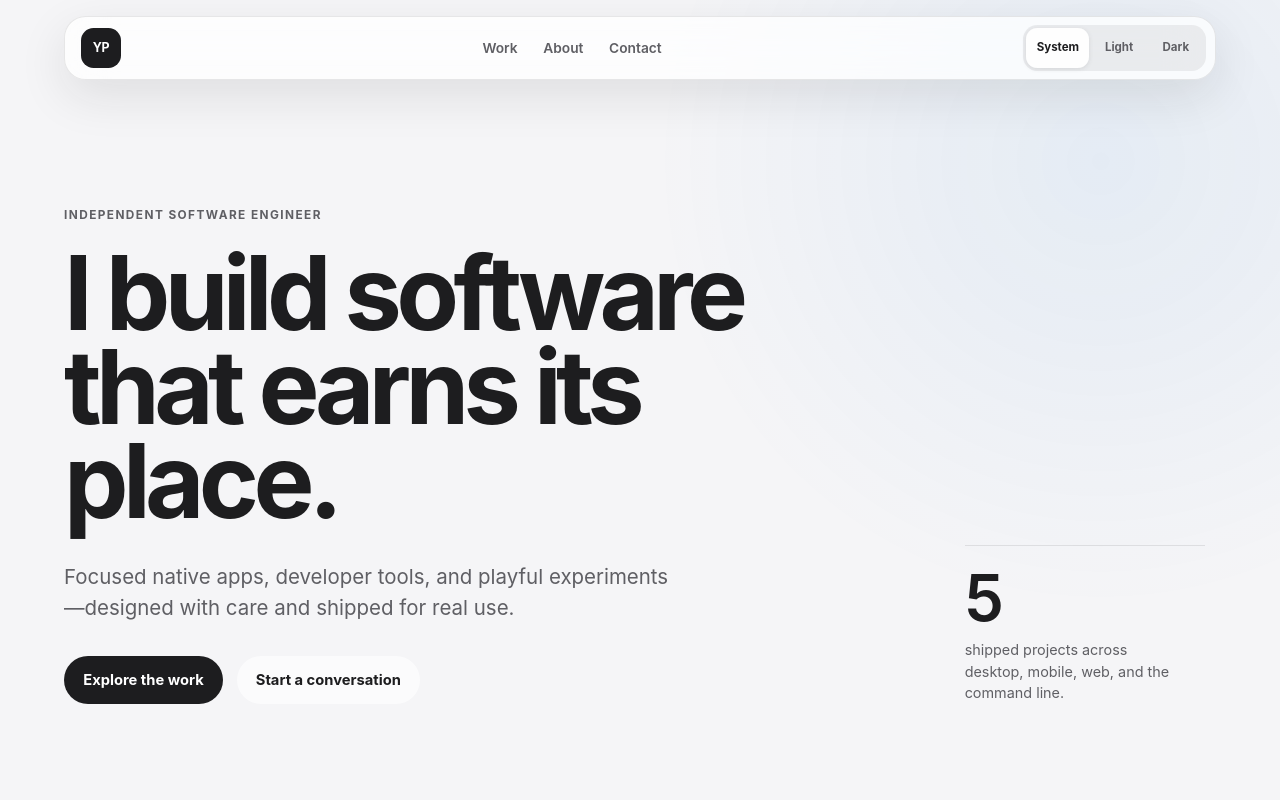
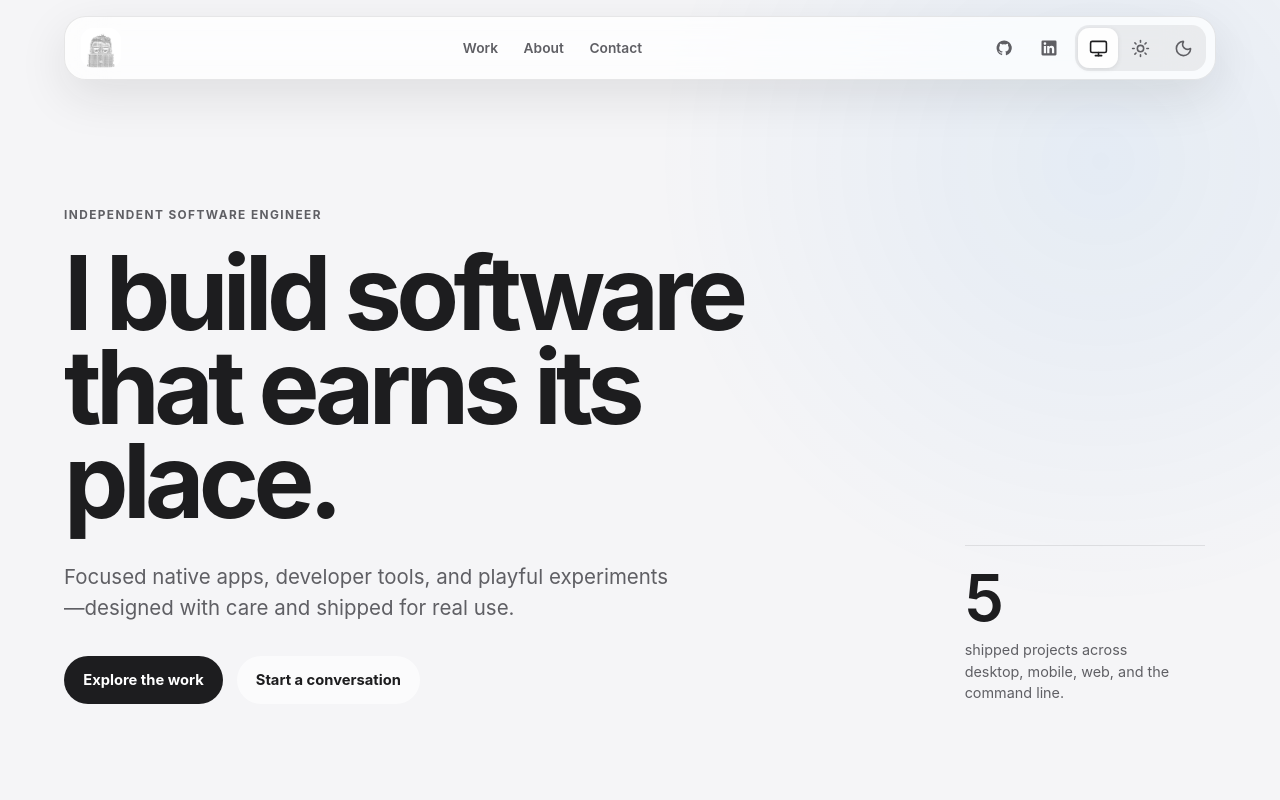
Before and after one commit to MasterYoav/Portfolio, an Astro site: page / in a window 1280 px wide. Shown: the top 800 px of the page. Built offline with nearby package versions, Linux system fonts and the light colour scheme; Astro itself is replaced by a stand-in of ours.

Commit message:
feat: refine portfolio navigation controls

```diff
--- a/src/components/AppearanceControl.test.tsx
+++ b/src/components/AppearanceControl.test.tsx
@@ -3,11 +3,12 @@ import { render, screen } from '@testing-library/react';
 import { expect, it, vi } from 'vitest';
 import { AppearanceControl } from './AppearanceControl';
 
-it('exposes System, Light, and Dark choices with the active value', () => {
+it('exposes icon-only System, Light, and Dark choices with the active value', () => {
   render(<AppearanceControl value="system" onChange={vi.fn()} />);
 
   expect(screen.getByRole('radiogroup', { name: 'Appearance' })).toBeTruthy();
   expect(screen.getByRole<HTMLInputElement>('radio', { name: 'System' }).checked).toBe(true);
   expect(screen.getByRole('radio', { name: 'Light' })).toBeTruthy();
   expect(screen.getByRole('radio', { name: 'Dark' })).toBeTruthy();
+  expect(screen.getByTitle('Use system appearance')).toBeTruthy();
 });
--- a/src/components/AppearanceControl.tsx
+++ b/src/components/AppearanceControl.tsx
@@ -1,4 +1,5 @@
 import * as React from 'react';
+import { Monitor, Moon, Sun } from 'lucide-react';
 
 import type { AppearancePreference } from '@/lib/appearance';
 
@@ -8,12 +9,19 @@ type AppearanceControlProps = {
 };
 
 const options: AppearancePreference[] = ['system', 'light', 'dark'];
+const optionMeta = {
+  system: { label: 'System', title: 'Use system appearance', Icon: Monitor },
+  light: { label: 'Light', title: 'Use light appearance', Icon: Sun },
+  dark: { label: 'Dark', title: 'Use dark appearance', Icon: Moon },
+} as const;
 
 export function AppearanceControl({ value, onChange }: AppearanceControlProps) {
   return (
     <fieldset aria-label="Appearance" className="appearance-control" role="radiogroup">
-      {options.map((option) => (
-        <label key={option}>
+      {options.map((option) => {
+        const { Icon, label, title } = optionMeta[option];
+        return (
+        <label key={option} title={title}>
           <input
             type="radio"
             name="appearance"
@@ -21,9 +29,11 @@ export function AppearanceControl({ value, onChange }: AppearanceControlProps) {
             checked={value === option}
             onChange={() => onChange(option)}
           />
-          <span>{option[0].toUpperCase() + option.slice(1)}</span>
+          <span aria-hidden="true"><Icon size={19} strokeWidth={2} /></span>
+          <span className="sr-only">{label}</span>
         </label>
-      ))}
+        );
+      })}
     </fieldset>
   );
 }
--- a/src/components/PortfolioExperience.tsx
+++ b/src/components/PortfolioExperience.tsx
@@ -57,14 +57,22 @@ export function PortfolioExperience({ projects }: { projects: Project[] }) {
     <div className="portfolio-experience">
       <header className="top-bar material" aria-label="Primary">
         <a className="brand-mark" href="#home" aria-label="Yoav Peretz, home">
-          YP
+          <img src="/profile.png" alt="Yoav Peretz" />
         </a>
         <nav className="top-nav" aria-label="Portfolio">
           <a href="#work">Work</a>
           <a href="#about">About</a>
           <a href="#contact">Contact</a>
         </nav>
-        <AppearanceControl value={appearance} onChange={setAppearance} />
+        <div className="top-actions">
+          <a href="https://github.com/masteryoav" target="_blank" rel="noreferrer" className="top-icon-link" aria-label="Open Yoav Peretz on GitHub" title="GitHub">
+            <GitHubIcon />
+          </a>
+          <a href="https://www.linkedin.com/in/yoav-peretz-320056376/" target="_blank" rel="noreferrer" className="top-icon-link" aria-label="Open Yoav Peretz on LinkedIn" title="LinkedIn">
+            <LinkedInIcon />
+          </a>
+          <AppearanceControl value={appearance} onChange={setAppearance} />
+        </div>
       </header>
 
       <main>
@@ -146,3 +154,11 @@ export function PortfolioExperience({ projects }: { projects: Project[] }) {
     </div>
   );
 }
+
+function GitHubIcon() {
+  return <svg aria-hidden="true" viewBox="0 0 24 24" width="18" height="18" fill="currentColor"><path d="M12 2a10 10 0 0 0-3.16 19.49c.5.09.68-.22.68-.48v-1.7c-2.78.6-3.37-1.18-3.37-1.18-.46-1.15-1.11-1.45-1.11-1.45-.9-.62.07-.61.07-.61 1 .07 1.52 1 1.52 1 .89 1.5 2.33 1.07 2.9.82.09-.63.35-1.07.63-1.31-2.22-.25-4.56-1.1-4.56-4.92 0-1.09.4-1.98 1.03-2.68-.1-.25-.45-1.27.1-2.65 0 0 .84-.26 2.75 1.02a9.6 9.6 0 0 1 5 0c1.91-1.28 2.75-1.02 2.75-1.02.55 1.38.2 2.4.1 2.65.64.7 1.03 1.59 1.03 2.68 0 3.83-2.34 4.66-4.57 4.91.36.31.68.91.68 1.84v2.73c0 .27.18.58.69.48A10 10 0 0 0 12 2Z" /></svg>;
+}
+
+function LinkedInIcon() {
+  return <svg aria-hidden="true" viewBox="0 0 24 24" width="18" height="18" fill="currentColor"><path d="M20.45 2H3.55A1.55 1.55 0 0 0 2 3.55v16.9A1.55 1.55 0 0 0 3.55 22h16.9A1.55 1.55 0 0 0 22 20.45V3.55A1.55 1.55 0 0 0 20.45 2ZM8.1 18.9H5.1V9.25h3Zm-1.5-11A1.75 1.75 0 1 1 6.6 4.4a1.75 1.75 0 0 1 0 3.5Zm12.35 11h-3v-4.7c0-1.12 0-2.57-1.57-2.57s-1.81 1.22-1.81 2.49v4.78h-3V9.25h2.88v1.32h.04a3.16 3.16 0 0 1 2.85-1.57c3.04 0 3.6 2 3.6 4.6Z" /></svg>;
+}
--- a/src/styles/global.css
+++ b/src/styles/global.css
@@ -168,16 +168,14 @@
   display: grid;
   width: 2.5rem;
   height: 2.5rem;
-  place-items: center;
+  overflow: hidden;
   border-radius: 0.78rem;
-  color: var(--primary-foreground);
-  background: var(--primary);
-  font-size: 0.78rem;
-  font-weight: 750;
-  letter-spacing: -0.025em;
+  background: var(--surface-hover);
   text-decoration: none;
   transition: transform 120ms ease, opacity 120ms ease;
 }
+
+.brand-mark img { width: 100%; height: 100%; object-fit: cover; }
 
 .brand-mark:active {
   transform: scale(0.95);
@@ -188,6 +186,22 @@
   justify-content: center;
   gap: clamp(0.8rem, 2vw, 1.8rem);
 }
+
+.top-actions { display: flex; align-items: center; gap: 0.35rem; }
+
+.top-icon-link {
+  display: grid;
+  width: 2.5rem;
+  height: 2.5rem;
+  place-items: center;
+  border-radius: 0.7rem;
+  color: var(--muted-foreground);
+  transition: color 120ms ease, background-color 120ms ease, transform 120ms ease;
+}
+
+.top-icon-link:hover { color: var(--foreground); background: var(--surface-hover); }
+.top-icon-link:active { transform: scale(0.96); }
+.top-icon-link:focus-visible { outline: 0.18rem solid var(--ring); outline-offset: 0.12rem; }
 
 .top-nav a,
 .social-links a {
@@ -231,9 +245,8 @@
 
 .appearance-control span {
   display: grid;
-  min-width: 3.4rem;
+  width: 2.5rem;
   min-height: 2.5rem;
-  padding-inline: 0.65rem;
   place-items: center;
   border-radius: 0.7rem;
   color: var(--muted-foreground);
@@ -241,6 +254,8 @@
   font-weight: 650;
   transition: color 120ms ease, background-color 120ms ease, transform 120ms ease;
 }
+
+.sr-only { position: absolute; width: 1px; height: 1px; overflow: hidden; clip: rect(0, 0, 0, 0); white-space: nowrap; }
 
 .appearance-control input:checked + span {
   color: var(--foreground);
```
Also changed, not shown: public/profile.png (added), 6 other files.
